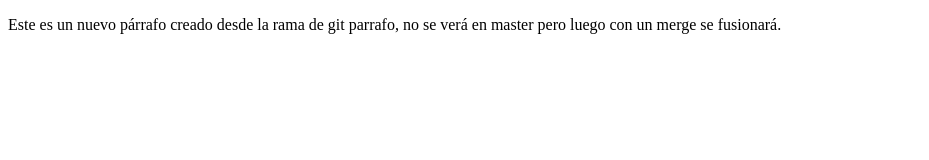
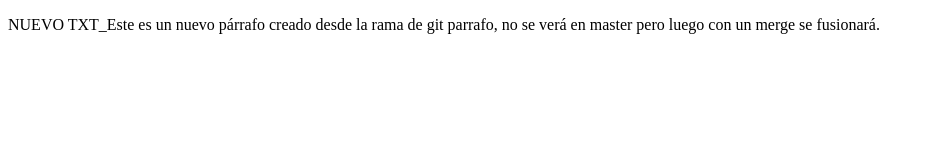
Before and after one commit to afsanchez04/web-code-git, a plain HTML site: page index.html in a window 1280 px wide. Shown: the whole page, without its empty margins (0-929 px from the left). Drawn offline with Linux system fonts and the light colour scheme.

Commit message:
Nuevo texto al principio del parrafo

```diff
--- a/index.html
+++ b/index.html
@@ -7,7 +7,7 @@
 </head>
 <body>
 
-    <p>Este es un nuevo párrafo creado desde la rama de git parrafo, no se verá en master pero luego con un merge se fusionará.</p>
+    <p>NUEVO TXT_Este es un nuevo párrafo creado desde la rama de git parrafo, no se verá en master pero luego con un merge se fusionará.</p>
 
 </body>
 </html>
```
